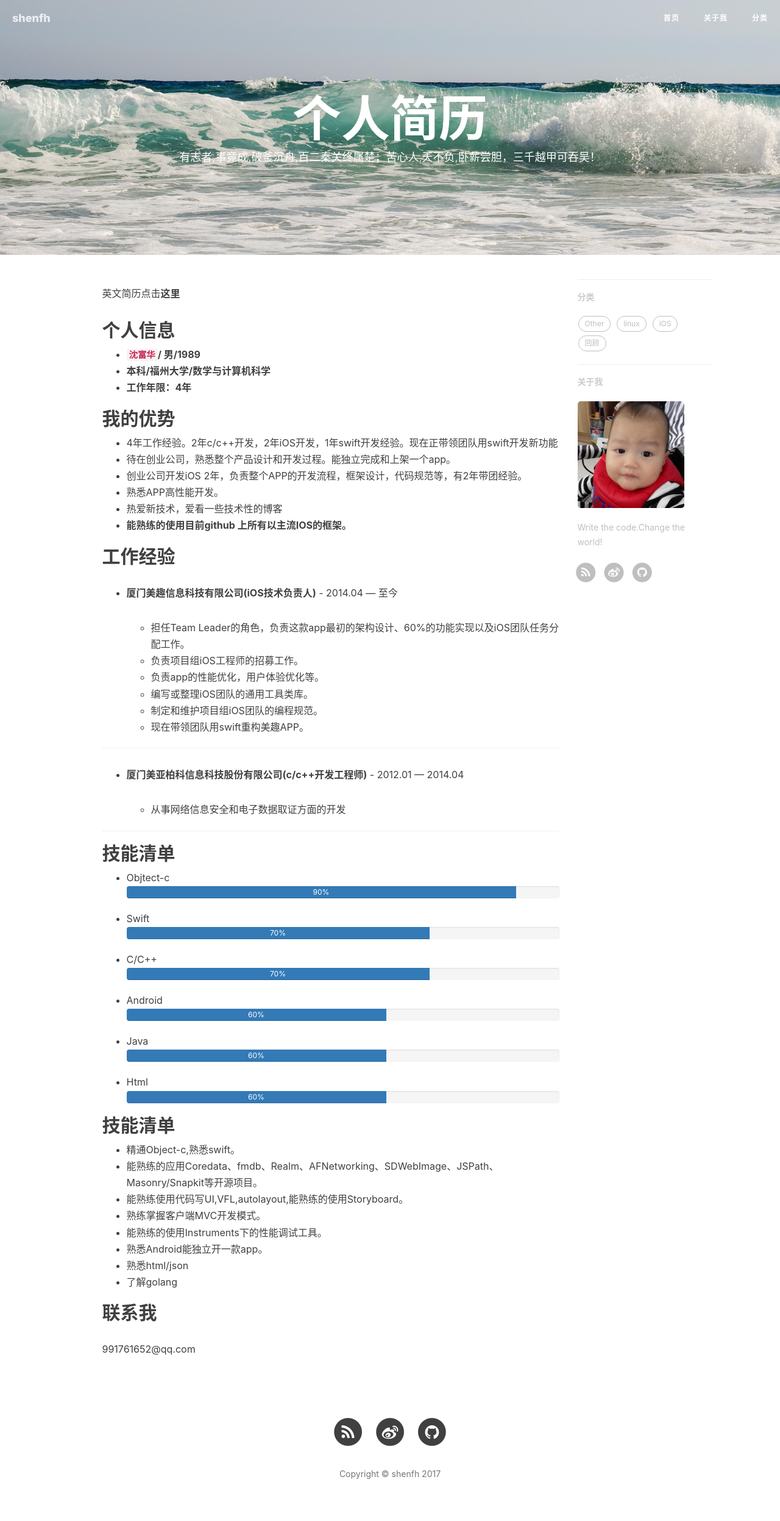
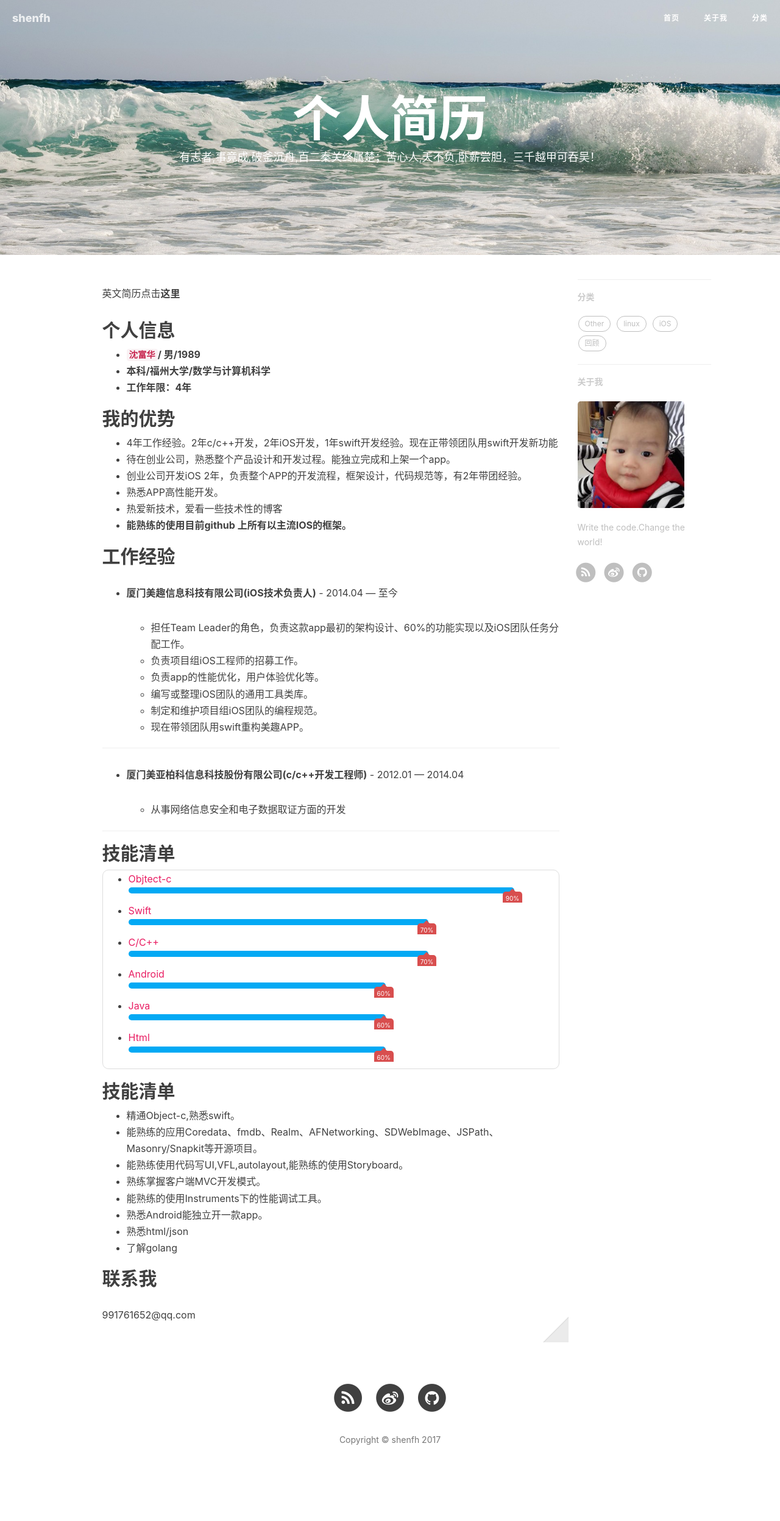
Before and after one commit to fooval-shen/shenfh.github.io, a Jekyll site: the page built from about.md, in a window 1280 px wide. Shown: the whole page at 61% size. Built offline with Jekyll 4.4.1, drawn with Linux system fonts in a browser that asks for light colours; nearby versions of some CDN libraries; comment, search, counter and statistics services are not loaded; after the commit the page ends 2438 px from its top, so only the background shows below that.

Commit message:
add new css

```diff
--- a/css/syntax.css
+++ b/css/syntax.css
@@ -82,3 +82,98 @@
 .highlight .vi { color: teal; }
 .highlight .il { color: #009999; }
 .highlight .gc { color: #999; background-color: #EAF2F5; }
+
+
+.grid-block {
+  background-color: #f0f0f0;
+  background-color: rgba(255, 255, 255, 0.4);
+  border: 1px solid #dddddd;
+  padding: 1px 2px;
+  margin: 10px 0;
+  border-radius: 10px;
+}
+
+.list-skills li .progress {
+  height: 25px;
+  margin-bottom:0px;
+  background-color: #ffffff;
+  border-radius:none
+  -webkit-box-shadow:none;
+  box-shadow:none;
+}
+
+.list-skills li span {
+  color: #E91E63;
+}
+
+.list-skills li .progress .progress-bar {
+  border-radius: 5px;
+  padding-top: 10px;
+  text-align: right;
+  height: 10px;
+  position: relative;
+  background: #03A9F4;
+  box-shadow: none;
+}
+
+.list-skills li .progress .progress-bar span {
+  position: relative;
+  bottom: 3px;
+  font-size: 10px;
+  color: white;
+  right: -13px;
+  display: inline-block;
+  background: #D84E4E;
+  padding: 1px 5px;
+  border-radius: 5px;
+}
+
+.grid-block:before {
+  content: '';
+  display: block;
+  position: absolute;
+  bottom: 0;
+  right: 0;
+  width: 0;
+  height: 0;
+  border-color: transparent #ddd #ddd transparent;
+  border-style: solid;
+  border-width: 21px;
+}
+
+.grid-block:after {
+  content: '';
+  display: block;
+  position: absolute;
+  bottom: 0;
+  right: 0;
+  width: 0;
+  height: 0;
+  border-color: transparent #ebebeb #ebebeb transparent;
+  border-style: solid;
+  border-width: 20px;
+}
+
+.list-skills li .progress .progress-bar span:after {
+  content: "";
+  position: absolute;
+  left: 50%;
+  margin-left: -5px;
+  top: -5px;
+  border-bottom: 5px solid #D84E4E;
+  border-left: 5px solid transparent;
+  border-right: 5px solid transparent;
+}
+
+.grid-block:before {
+  content: '';
+  display: block;
+  position: absolute;
+  bottom: 0;
+  right: 0;
+  width: 0;
+  height: 0;
+  border-color: transparent #ddd #ddd transparent;
+  border-style: solid;
+  border-width: 21px;
+}
```
